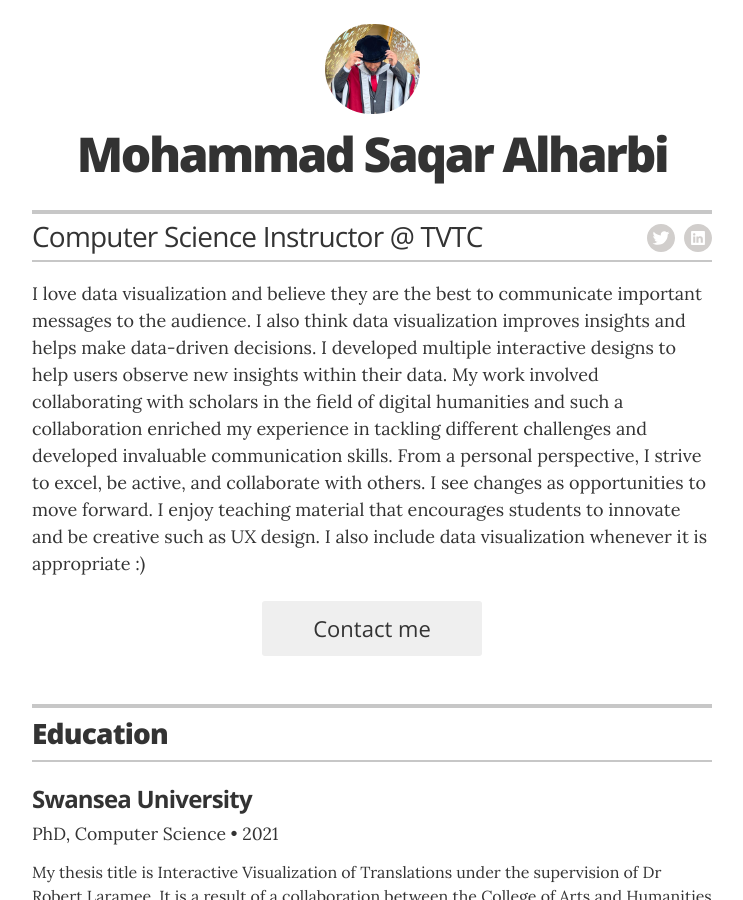
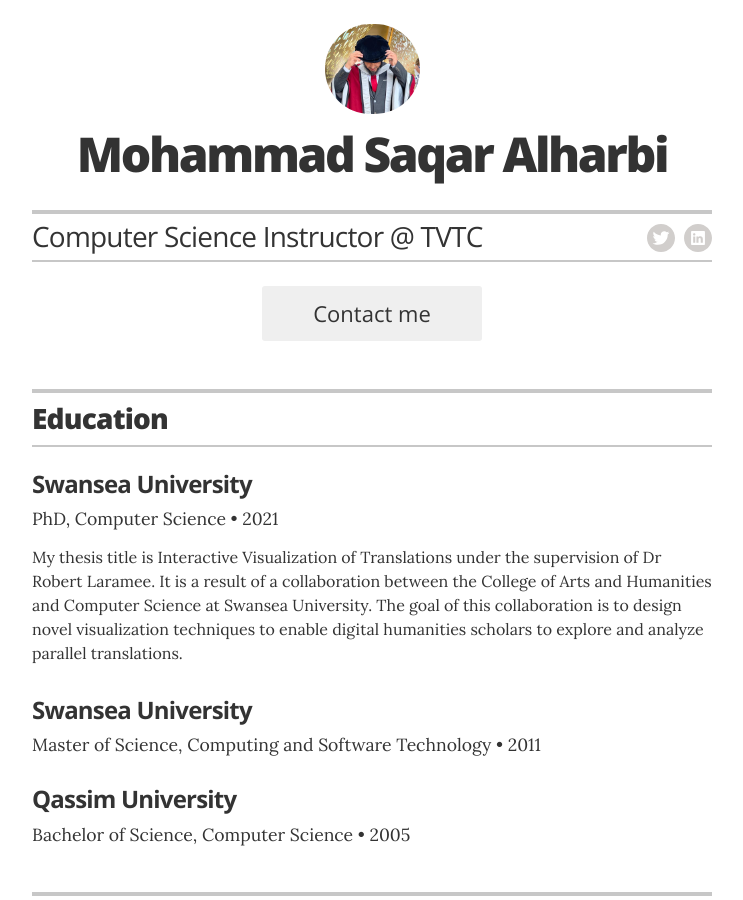
Before and after one commit to msalharbi/msalharbi.github.io, a Jekyll site: the page built from index.html, in a window 1280 px wide and 900 px high. Shown: the whole window, without its empty margins (268-1011 px from the left). Built offline with Jekyll 4.4.1, drawn with Linux system fonts in a browser that asks for light colours.

Commit message:
Update _config.yml

```diff
--- a/_config.yml
+++ b/_config.yml
@@ -23,13 +23,15 @@ resume_contact_address:         "7941 Omar Bin Alkhattab, Aljawharah, Unaizah"
 resume_header_contact_info:     "7941 Omar Bin Alkhattab, Aljawharah, Unaizah • (966) 542245644 • msalharbi@gmail.com"
 display_header_contact_info:    "false"
 
-resume_header_intro: "<p>I love data visualization and believe they are the best to communicate important messages to the audience.
-I also think data visualization improves insights and helps make data-driven decisions.
-I developed multiple interactive designs to help users observe new insights within their data.
-My work involved collaborating with scholars in the field of digital humanities and such a
-collaboration enriched my experience in tackling different challenges and developed invaluable communication skills.
-From a personal perspective, I strive to excel, be active, and collaborate with others. I see changes as opportunities to move forward.
-I enjoy teaching material that encourages students to innovate and be creative such as UX design. I also include data visualization whenever it is appropriate :)</p>"
+resume_header_intro: ""
+# "<p>I love data visualization and believe they are the best to communicate important messages to the audience.
+# I also think data visualization improves insights and helps make data-driven decisions.
+# I developed multiple interactive designs to help users observe new insights within their data.
+# My work involved collaborating with scholars in the field of digital humanities and such a
+# collaboration enriched my experience in tackling different challenges and developed invaluable communication skills.
+# From a personal perspective, I strive to excel, be active, and collaborate with others. I see changes as opportunities to move forward.
+# I enjoy teaching material that encourages students to innovate and be creative such as UX design.
+# I also include data visualization whenever it is appropriate :) </p>"
 
 # use "yes" to display the email contact button,
 # "no" to display an "I'm not looking for work" message,
```
